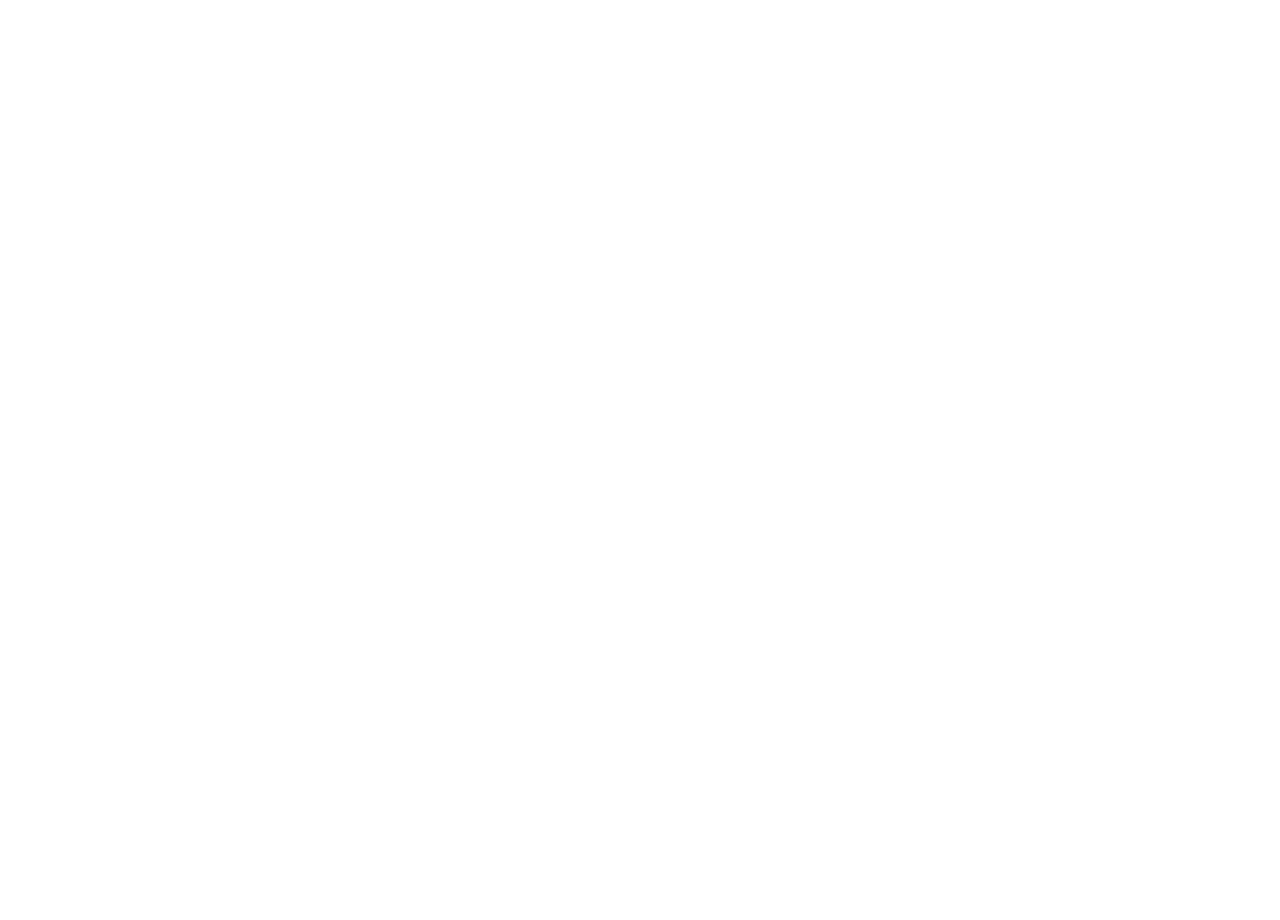
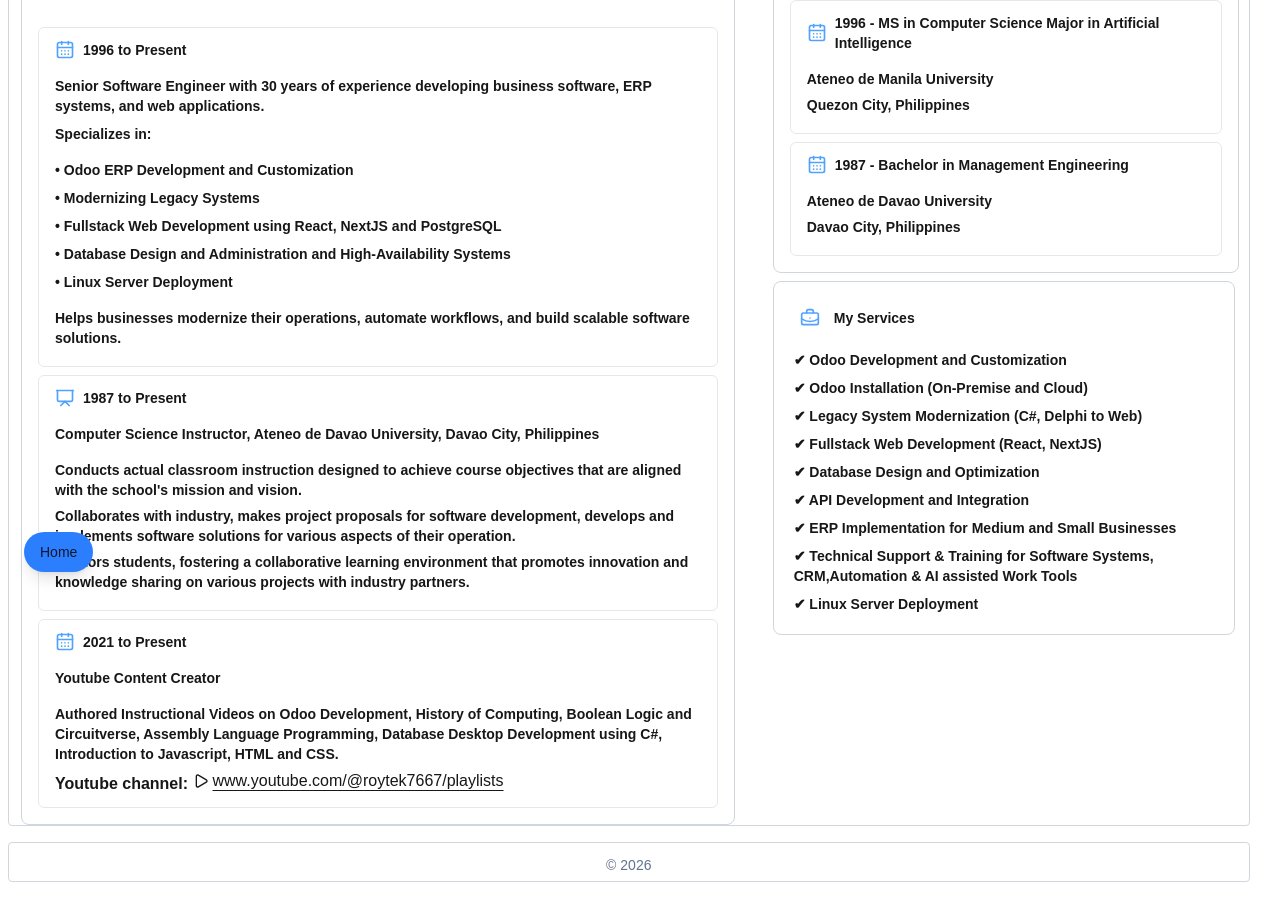
Before and after one commit to aljosanpedro/pbd-proj1-personal_website, a Next.js app: page / in a window 1280 px wide. Shown: the part 220-1140 px from the top of the page. Before the commit the page ends 800 px from the top, so only its background shows below. Built offline with nearby package versions, Linux system fonts and the light colour scheme.

Commit message:
page.tsx: add missing closing div tag; add templates for use of ExpandingCards in experience and education sections; add MyServices, Link, and BackToTop components

```diff
--- a/src/app/page.tsx
+++ b/src/app/page.tsx
@@ -1,4 +1,194 @@
-// layout.tsx -> {children }
+import ExpandingCard from "@/app/components/expandingcard";
+import {
+  UserRound,
+  Cog,
+  CalendarDays,
+  Presentation,
+  Play,
+  GraduationCap,
+} from "lucide-react";
+import Link from "next/link";
+import MyServices from "@/app/components/myservices";
+import BackToTop from "@/app/components/backtotop";
+
 export default function Home() {
-  return <div className="ml-2"></div>;
+  return (
+    <div className="min-h-screen w-[97%] ml-2 mt-2 flex flex-col">
+      <div className="flex-1 flex flex-col sm:flex-row gap-2 border border-gray-300 rounded-sm items-start">
+        {/* Left Div */}
+        <div className="w-full sm:w-[60%] ">
+          <span className="inline-flex items-center gap-2 ml-2 mt-2">
+            <UserRound />
+            <h3 className="text-sm font-semibold text-foreground">About me</h3>
+          </span>
+
+          <div className="mt-4 w-[96%] ml-2">
+            <ExpandingCard
+              MainIcon={Cog}
+              MainTitle="Full Stack Developer / Software Systems Expert / Computer Science Instructor / Youtube Content Creator"
+              items={[
+                // 1st Item
+                {
+                  subicon: CalendarDays,
+                  subtitle: "1996 to Present",
+                  description: (
+                    <>
+                      <p className="mt-1.5 mb-2 text-sm font-semibold text-foreground">
+                        Senior Software Engineer with 30 years of experience
+                        developing business software, ERP systems, and web
+                        applications.
+                      </p>
+
+                      <p className="mt-1.5 mb-1.5 text-sm font-semibold text-foreground">
+                        Specializes in:
+                      </p>
+                      <ul className="mt-4 space-y-2 text-sm font-semibold text-foreground">
+                        <li>• Odoo ERP Development and Customization</li>
+                        <li>• Modernizing Legacy Systems</li>
+                        <li>
+                          • Fullstack Web Development using React, NextJS and
+                          PostgreSQL
+                        </li>
+                        <li>
+                          • Database Design and Administration and
+                          High-Availability Systems
+                        </li>
+                        <li>• Linux Server Deployment</li>
+                      </ul>
+                      <p className="mt-4 mb-1.5 text-sm font-semibold text-foreground">
+                        Helps businesses modernize their operations, automate
+                        workflows, and build scalable software solutions.
+                      </p>
+                    </>
+                  ),
+                },
+                // 2nd Item
+                {
+                  subicon: Presentation,
+                  subtitle: "1987 to Present",
+                  description: (
+                    <>
+                      <p className="mt-1.5 mb-1.5 text-sm font-semibold text-foreground">
+                        Computer Science Instructor, Ateneo de Davao University,
+                        Davao City, Philippines
+                      </p>
+                      <p className="mt-4 mb-1.5 text-sm font-semibold text-foreground">
+                        Conducts actual classroom instruction designed to
+                        achieve course objectives that are aligned with the
+                        school&apos;s mission and vision.
+                      </p>
+                      <p className="mt-1.5 mb-1.5 text-sm font-semibold text-foreground">
+                        Collaborates with industry, makes project proposals for
+                        software development, develops and implements software
+                        solutions for various aspects of their operation.
+                      </p>
+                      <p className="mt-1.5 mb-1.5 text-sm font-semibold text-foreground">
+                        Mentors students, fostering a collaborative learning
+                        environment that promotes innovation and knowledge
+                        sharing on various projects with industry partners.
+                      </p>
+                    </>
+                  ),
+                },
+                // 3rd Item
+                {
+                  subicon: CalendarDays,
+                  subtitle: "2021 to Present",
+                  description: (
+                    <>
+                      <p className="mt-1.5 mb-1.5 text-sm font-semibold text-foreground">
+                        Youtube Content Creator
+                      </p>
+                      <p className="mt-4 mb-1.5 text-sm font-semibold text-foreground">
+                        Authored Instructional Videos on Odoo Development,
+                        History of Computing, Boolean Logic and Circuitverse,
+                        Assembly Language Programming, Database Desktop
+                        Development using C#, Introduction to Javascript, HTML
+                        and CSS.{" "}
+                      </p>
+
+                      <p>
+                        <span className="font-semibold">Youtube channel:</span>{" "}
+                        <a
+                          href="https://www.youtube.com/@roytek7667/playlists"
+                          target="_blank"
+                          rel="noopener noreferrer"
+                          className="inline-flex items-center gap-1 text-brand underline underline-offset-4"
+                        >
+                          <Play className="size-4" aria-hidden />
+                          <span>www.youtube.com/@roytek7667/playlists</span>
+                        </a>
+                      </p>
+                    </>
+                  ),
+                },
+              ]}
+            />
+          </div>
+        </div>
+
+        {/* Right Div */}
+        <div className="w-[97%] mr-2 mt-2 sm:mt-13 sm:w-[38%]">
+          <div className="w-[99%] ml-2 mb-1">
+            <ExpandingCard
+              MainIcon={GraduationCap}
+              MainTitle="Education"
+              items={[
+                {
+                  subicon: CalendarDays,
+                  subtitle:
+                    "1996 - MS in Computer Science Major in Artificial Intelligence",
+                  description: (
+                    <>
+                      <p className="mt-1.5 mb-1.5 text-sm font-semibold text-foreground">
+                        Ateneo de Manila University
+                      </p>
+                      <p className="mt-1.5 mb-1.5 text-sm font-semibold text-foreground">
+                        Quezon City, Philippines
+                      </p>
+                    </>
+                  ),
+                },
+                {
+                  subicon: CalendarDays,
+                  subtitle: "1987 - Bachelor in Management Engineering",
+                  description: (
+                    <>
+                      <p className="mt-1.5 mb-1.5 text-sm font-semibold text-foreground">
+                        Ateneo de Davao University
+                      </p>
+                      <p className="mt-1.5 mb-1.5 text-sm font-semibold text-foreground">
+                        Davao City, Philippines
+                      </p>
+                    </>
+                  ),
+                },
+              ]}
+            />
+
+            <MyServices />
+          </div>
+        </div>
+      </div>{" "}
+      {/* End of Right Div */}
+      <footer
+        className="mt-4 mb-14 border border-gray-300
+          rounded-sm px-3 py-3 h-10
+          text-center text-sm text-slate-500"
+      >
+        &copy; {new Date().getFullYear()}
+      </footer>
+      <Link
+        href="/"
+        className="fixed bottom-2 left-6 z-50 inline-flex
+           h-10 items-center justify-center rounded-full
+           bg-blue-500 px-4 py-2 text-sm font-medium text-slate-900
+           shadow-lg transition-colors hover:bg-blue-600
+        "
+      >
+        Home
+      </Link>
+      <BackToTop />
+    </div>
+  );
 }
```
